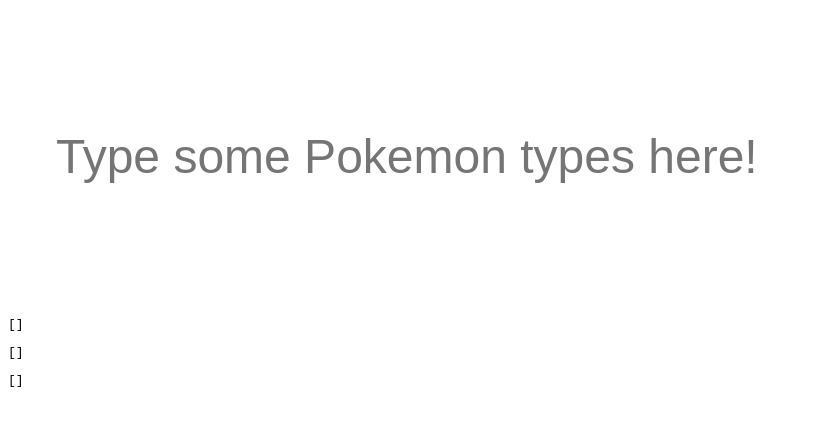
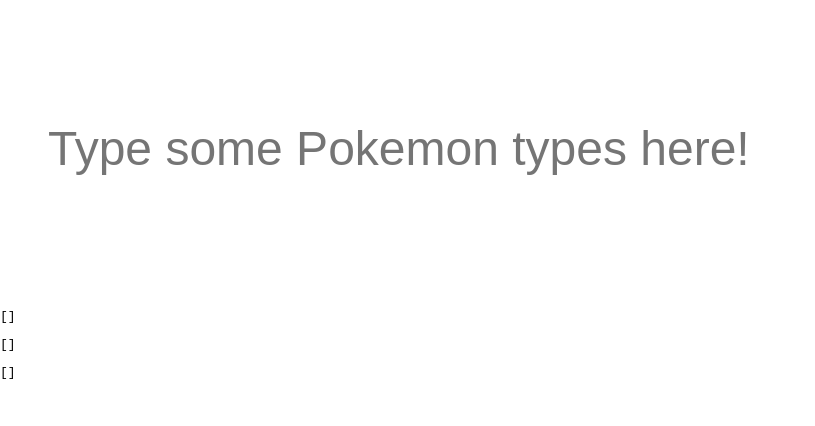
Before and after one commit to jakeharris/protean-angular, an Angular app: page / in a window 1280 px wide. Shown: the top 426 px of the page, without its empty margins (0-815 px from the left). Built offline with nearby package versions, Linux system fonts and the light colour scheme.

Commit message:
Set up some resets

```diff
--- a/src/styles.css
+++ b/src/styles.css
@@ -1 +1,7 @@
 /* You can add global styles to this file, and also import other style files */
+html,
+body {
+  margin: 0;
+  padding: 0;
+  box-sizing: border-box;
+}
```
